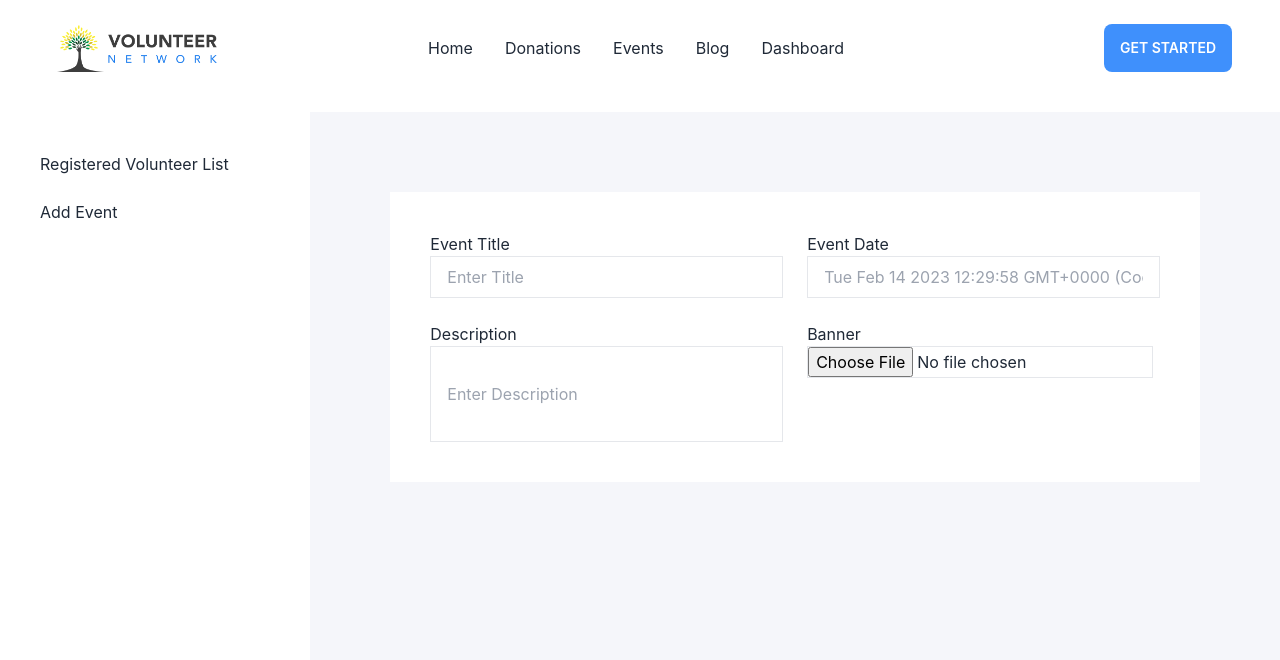
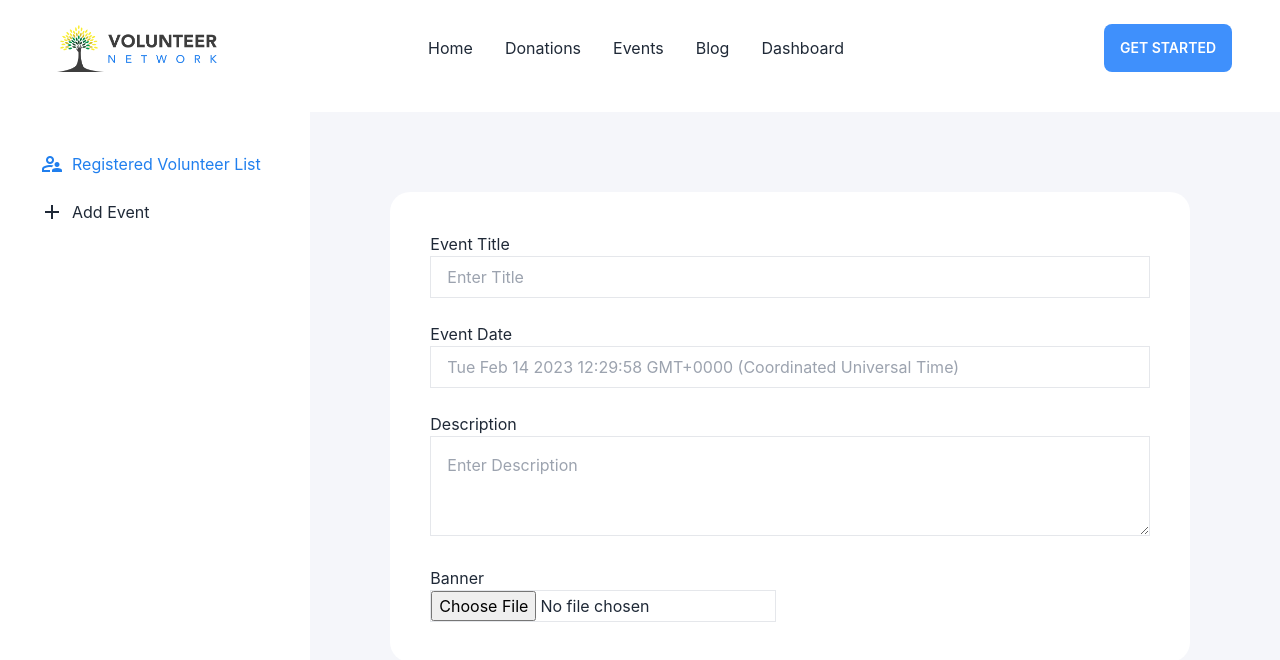
Before and after one commit to Amdadullah-Raihan/volunteer-network-client, a React (Create React App) app: page /dashboard/add-event in a window 1280 px wide. Shown: the top 660 px of the page. Built offline with nearby package versions, Linux system fonts and the light colour scheme.

Commit message:
calander adden inside add-event without functionality

```diff
--- a/public/index.html
+++ b/public/index.html
@@ -15,6 +15,8 @@
       user's mobile device or desktop. See https://developers.google.com/web/fundamentals/web-app-manifest/
     -->
     <link rel="manifest" href="%PUBLIC_URL%/manifest.json" />
+    <link rel="stylesheet"
+      href="https://fonts.googleapis.com/css2?family=Material+Symbols+Outlined:opsz,wght,FILL,GRAD@48,400,0,0" />
     <!--
       Notice the use of %PUBLIC_URL% in the tags above.
       It will be replaced with the URL of the `public` folder during the build.
--- a/src/components/Dashboard/AddEvent.js
+++ b/src/components/Dashboard/AddEvent.js
@@ -8,19 +8,22 @@ const AddEvent = () => {
 
     console.log(value);
     return (
-        <section className='m-20 p-10 bg-white'>
-            <div className='grid grid-cols-2 gap-6 '>
+        <section className='m-20 p-10 bg-white max-w-[800px] rounded-[20px] '>
+            <div className='grid grid-cols-1 gap-6'>
                 <div className='text-start'>
                     <p>Event Title</p>
                     <input className='border w-full px-4 py-2' type="text" name="" id="" placeholder='Enter Title' />
                 </div>
                 <div className='text-start'>
                     <p>Event Date</p>
-                    <input className='border w-full px-4 py-2' type="text" name="" id="" placeholder={new Date()}/>
+                    <input className='border w-full px-4 py-2' type="text" name="" id="" onClick={()=>{setOpen(!open)}} placeholder={new Date()}/>
+                    {
+                        open && <Calendar className='max-w-[500px] shadow-lg p-8 ' onChange={onChange} value={value}/>
+                    }
                 </div>
                 <div className='text-start'>
                     <p>Description</p>
-                    <input className='border w-full px-4  h-24' type="text" name="" id="" placeholder='Enter Description' />
+                    <textarea className='border w-full px-4 py-4 min-h-[100px] h-auto overflow-wrap' type="text" name="" id="" placeholder='Enter Description' />
                 </div>
                 <div className='text-start'>
                     <p>Banner</p>
--- a/src/components/Dashboard/Dashboard.js
+++ b/src/components/Dashboard/Dashboard.js
@@ -5,17 +5,28 @@ import RegisteredVolunteer from './RegisteredVolunteer';
 
 const Dashboard = () => {
     return (
-        <section className='flex '>
+        <section className='flex'>
             <div className='w-[30%]  px-10 py-4 h-[100vh]'>
                 <div className="text-start mt-10">
-                    <Link to='/dashboard/registered-volunteer'> <h5>Registered Volunteer List</h5></Link>
+                    <Link to='/dashboard/registered-volunteer' className='flex  text-[#207FEE]'>
+                        <span class="material-symbols-outlined text-md mr-2">
+                            supervisor_account
+                        </span>
+                        <h5> Registered Volunteer List</h5>
+                    </Link>
                     <br />
-                    <Link to='/dashboard/add-event'><h5>Add Event</h5></Link>
+                    <Link to='/dashboard/add-event' className='flex'>
+                        <span class="material-symbols-outlined text-md mr-2">
+                            add
+                        </span>
+                        <h5>Add Event</h5>
+                    </Link>
 
                 </div>
             </div>
             <div className=' bg-[#F5F6FA] w-full mt-4'>
                 <Routes>
+                    <Route path='/' element={<RegisteredVolunteer />} />
                     <Route path='/add-event' element={<AddEvent></AddEvent>} />
                     <Route path='/registered-volunteer' element={<RegisteredVolunteer />} />
                 </Routes>
```
